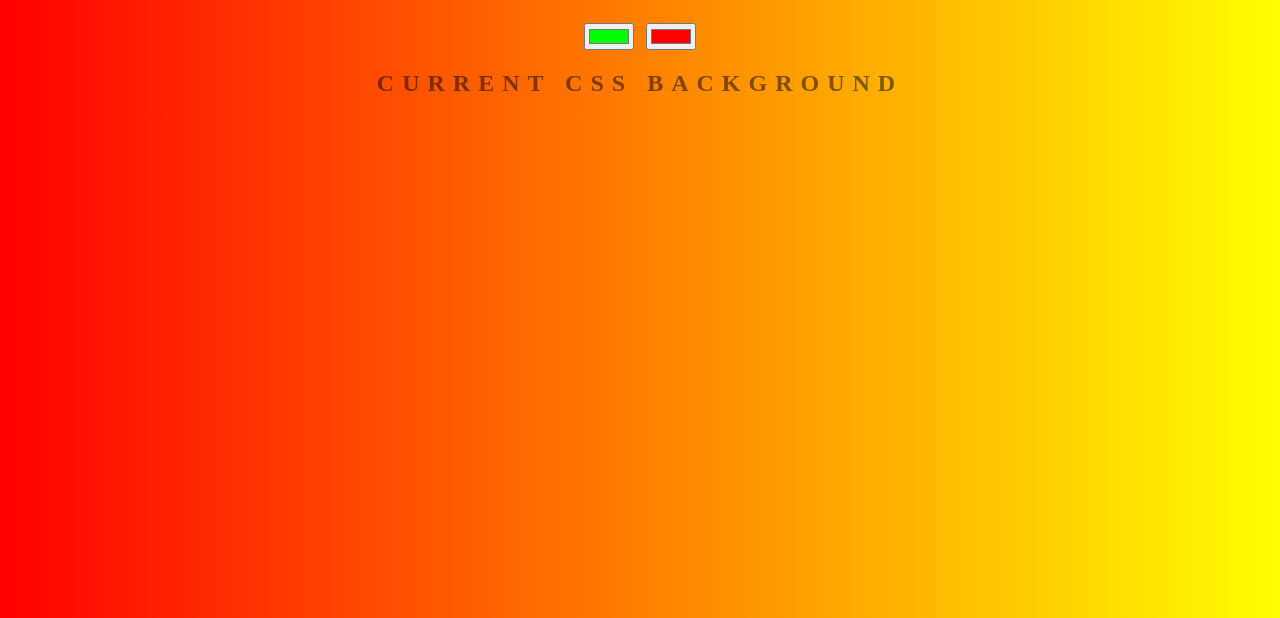
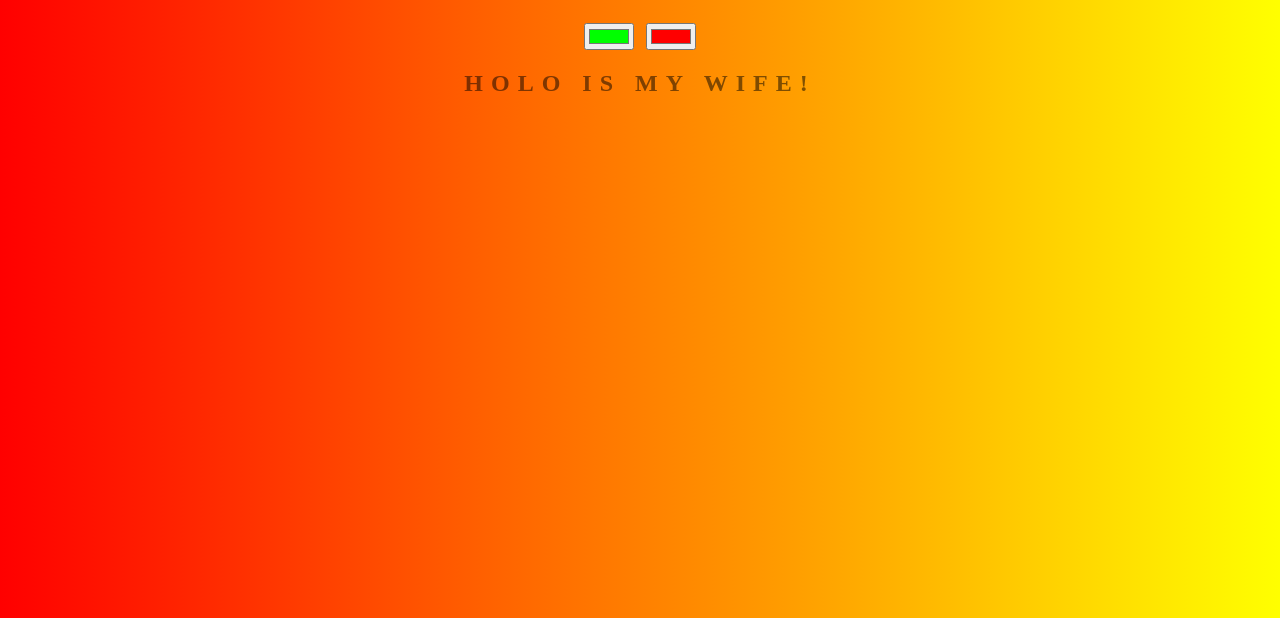
Before and after one commit to Holo-Worshipper/Holos-Background-Generator, a plain HTML site: page index.html in a window 1280 px wide. Shown: the part 182-800 px from the top of the page. Drawn offline with Linux system fonts and the light colour scheme.

Commit message:
I LOVE YOU HOLO!!!

```diff
--- a/index.html
+++ b/index.html
@@ -8,7 +8,7 @@
 	<h1>Background Generator</h1>
 	<input class="color1" type="color" name="color1" value="#00ff00">
 	<input class="color2" type="color" name="color2" value="#ff0000">
-	<h2>Current CSS Background</h2>
+	<h2>Holo is my Wife!</h2>
 	<h3></h3>
 	<script type="text/javascript" src="script.js"></script>
 </body>
```
